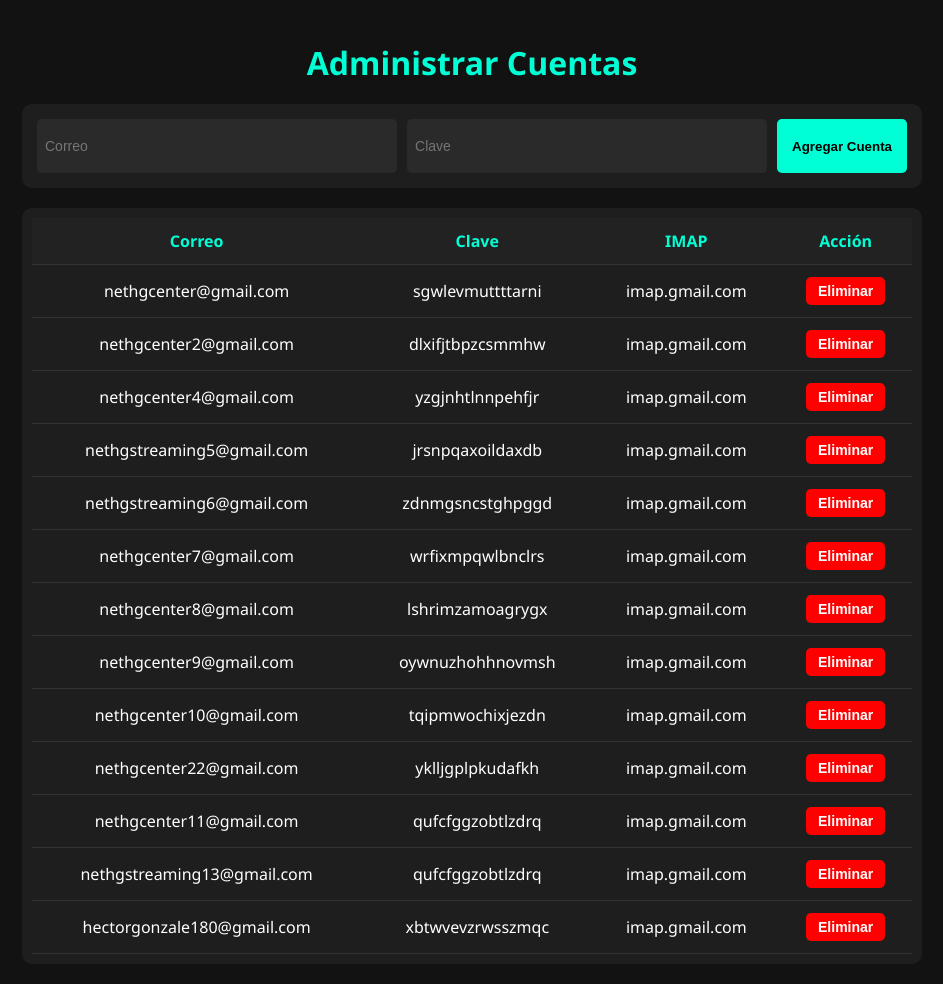
After one commit to anre0301/hgstreaming, a Flask app: page /admin in a window 1280 px wide. The commit adds this page. Shown: the whole page, without its empty margins (168-1111 px from the left). Run offline with Flask 3, Linux system fonts and the light colour scheme; data comes from the database, SQL or seed files in the repository; both versions use the stored data as it was after the commit.

Commit message:
Inicial: app Flask + admin + SQLite

```diff
--- a/app.py
+++ b/app.py
@@ -6,22 +6,14 @@ from datetime import datetime, timedelta
 import email.utils
 from bs4 import BeautifulSoup
 from concurrent.futures import ThreadPoolExecutor
+from database import init_db, get_cuentas, add_cuenta, delete_cuenta
 
 
 app = Flask(__name__)
+init_db()
 
-CUENTAS = [
-    {
-        "email": "darienmurillodorsal@gmail.com",
-        "password": "hwkjziivbocffrsw",
-        "imap": "imap.gmail.com"
-    },
-    {
-        "email": "axc983744@gmail.com",
-        "password": "xxepmhtylqxemsjv",
-        "imap": "imap.gmail.com"
-    }
-]
+def get_cuentas_actuales():
+    return get_cuentas()
 
 TITULOS_VALIDOS = [
     "Tu código de acceso temporal de Netflix",
@@ -140,7 +132,7 @@ def buscar():
     hace_15_min = ahora - timedelta(minutes=15)
 
     with ThreadPoolExecutor() as executor:
-        resultados = list(executor.map(lambda cuenta: revisar_cuenta(cuenta, palabra_clave, hace_15_min), CUENTAS))
+        resultados = list(executor.map(lambda cuenta: revisar_cuenta(cuenta, palabra_clave, hace_15_min), get_cuentas_actuales()))
 
     for resultado in resultados:
         if resultado:
@@ -227,7 +219,7 @@ def buscar_prime():
         return None
 
     with ThreadPoolExecutor() as executor:
-        resultados = list(executor.map(revisar_cuenta_prime, CUENTAS))
+        resultados = list(executor.map(revisar_cuenta_prime, get_cuentas_actuales()))
 
     for resultado in resultados:
         if resultado:
@@ -313,7 +305,7 @@ def buscar_disney():
         return None
 
     with ThreadPoolExecutor() as executor:
-        resultados = list(executor.map(revisar_cuenta_disney, CUENTAS))
+        resultados = list(executor.map(revisar_cuenta_disney, get_cuentas_actuales()))
 
     for resultado in resultados:
         if resultado:
@@ -322,5 +314,29 @@ def buscar_disney():
     return jsonify({'mensaje': 'No se encontró ningún código reciente válido'}), 200
 
 
+@app.route('/admin')
+def admin():
+    return render_template('admin.html')
+
+@app.route('/api/cuentas', methods=['GET'])
+def listar_cuentas():
+    return jsonify(get_cuentas())
+
+@app.route('/api/cuentas', methods=['POST'])
+def agregar_cuenta():
+    email = request.form.get('email')
+    password = request.form.get('password')
+    imap = "imap.gmail.com"  # Valor por defecto
+    if not email or not password:
+        return jsonify({'error': 'Datos incompletos'}), 400
+    add_cuenta(email, password, imap)
+    return jsonify({'mensaje': 'Cuenta agregada'}), 201
+
+@app.route('/api/cuentas/<email>', methods=['DELETE'])
+def borrar_cuenta(email):
+    delete_cuenta(email)
+    return jsonify({'mensaje': 'Cuenta eliminada'})
+
+
 if __name__ == '__main__':
     app.run(debug=True)
--- /dev/null
+++ b/database.py
@@ -0,0 +1,35 @@
+import sqlite3
+
+def init_db():
+    conn = sqlite3.connect('accounts.db')
+    c = conn.cursor()
+    c.execute('''CREATE TABLE IF NOT EXISTS cuentas (
+        id INTEGER PRIMARY KEY AUTOINCREMENT,
+        email TEXT NOT NULL,
+        password TEXT NOT NULL,
+        imap TEXT NOT NULL
+    )''')
+    conn.commit()
+    conn.close()
+
+def get_cuentas():
+    conn = sqlite3.connect('accounts.db')
+    c = conn.cursor()
+    c.execute("SELECT email, password, imap FROM cuentas")
+    cuentas = [{"email": row[0], "password": row[1], "imap": row[2]} for row in c.fetchall()]
+    conn.close()
+    return cuentas
+
+def add_cuenta(email, password, imap):
+    conn = sqlite3.connect('accounts.db')
+    c = conn.cursor()
+    c.execute("INSERT INTO cuentas (email, password, imap) VALUES (?, ?, ?)", (email, password, imap))
+    conn.commit()
+    conn.close()
+
+def delete_cuenta(email):
+    conn = sqlite3.connect('accounts.db')
+    c = conn.cursor()
+    c.execute("DELETE FROM cuentas WHERE email=?", (email,))
+    conn.commit()
+    conn.close()
--- /dev/null
+++ b/templates/admin.html
@@ -0,0 +1,199 @@
+<!DOCTYPE html>
+<html lang="es">
+<head>
+    <meta charset="UTF-8">
+    <title>Panel de Administración</title>
+    <meta name="viewport" content="width=device-width, initial-scale=1.0">
+    <style>
+        body {
+            font-family: 'Segoe UI', sans-serif;
+            background: #121212;
+            color: white;
+            margin: 0;
+            padding: 20px;
+        }
+
+        .container {
+            max-width: 900px;
+            margin: auto;
+        }
+
+        h1 {
+            color: #00ffd5;
+            text-align: center;
+            margin-bottom: 20px;
+        }
+
+        form {
+            background: #1e1e1e;
+            padding: 15px;
+            border-radius: 10px;
+            display: flex;
+            flex-wrap: wrap;
+            gap: 10px;
+            justify-content: center;
+            margin-bottom: 20px;
+        }
+
+        input {
+    padding: 8px;
+    border: none;
+    border-radius: 5px;
+    flex: 1 1 auto;
+    background: #2a2a2a;
+    color: white;
+    font-size: 14px;
+    height: 38px; /* 👈 altura fija */
+}
+
+        button {
+            padding: 10px 15px;
+            background: #00ffd5;
+            border: none;
+            border-radius: 5px;
+            cursor: pointer;
+            color: black;
+            font-weight: bold;
+            transition: background 0.2s ease;
+        }
+
+        button:hover {
+            background: #00c0a3;
+        }
+
+        .table-container {
+            overflow-x: auto;
+            background: #1e1e1e;
+            border-radius: 10px;
+            padding: 10px;
+        }
+
+        table {
+            width: 100%;
+            border-collapse: collapse;
+            min-width: 600px;
+        }
+
+        th, td {
+            padding: 12px;
+            text-align: center;
+            border-bottom: 1px solid #333;
+        }
+
+        th {
+            background: #222;
+            color: #00ffd5;
+        }
+
+        tr:hover {
+            background: #2a2a2a;
+        }
+
+        .btn-delete {
+            background: red;
+            color: white;
+            padding: 6px 12px;
+            border-radius: 5px;
+            border: none;
+            cursor: pointer;
+            font-size: 14px;
+        }
+
+        .btn-delete:hover {
+            background: darkred;
+        }
+
+        /* Responsivo */
+      @media (max-width: 600px) {
+    form {
+        flex-direction: column;
+    }
+
+    input, button {
+        width: 100%;
+        height: 38px; /* 👈 más compacto en móvil */
+        font-size: 14px;
+    }
+}
+
+    </style>
+</head>
+<body>
+<div class="container">
+    <h1>Administrar Cuentas</h1>
+
+    <form id="form-agregar">
+        <input type="email" id="email" placeholder="Correo" required>
+        <input type="text" id="password" placeholder="Clave" required>
+        <button type="submit">Agregar Cuenta</button>
+    </form>
+
+    <div class="table-container">
+        <table id="tabla-cuentas">
+            <thead>
+                <tr>
+                    <th>Correo</th>
+                    <th>Clave</th>
+                    <th>IMAP</th>
+                    <th>Acción</th>
+                </tr>
+            </thead>
+            <tbody></tbody>
+        </table>
+    </div>
+</div>
+
+<script>
+async function cargarCuentas() {
+    const res = await fetch('/api/cuentas');
+    const cuentas = await res.json();
+    const tbody = document.querySelector('#tabla-cuentas tbody');
+    tbody.innerHTML = '';
+    cuentas.forEach(cuenta => {
+        const tr = document.createElement('tr');
+        tr.innerHTML = `
+            <td>${cuenta.email}</td>
+            <td>${cuenta.password}</td>
+            <td>${cuenta.imap}</td>
+            <td><button class="btn-delete" onclick="eliminarCuenta('${cuenta.email}')">Eliminar</button></td>
+        `;
+        tbody.appendChild(tr);
+    });
+}
+
+async function agregarCuenta(email, password) {
+    const formData = new FormData();
+    formData.append('email', email);
+    formData.append('password', password);
+    formData.append('imap', 'imap.gmail.com');
+
+    const res = await fetch('/api/cuentas', { method: 'POST', body: formData });
+    if (res.ok) {
+        cargarCuentas();
+    } else {
+        alert('Error al agregar cuenta');
+    }
+}
+
+async function eliminarCuenta(email) {
+    const res = await fetch(`/api/cuentas/${encodeURIComponent(email)}`, { method: 'DELETE' });
+    if (res.ok) {
+        cargarCuentas();
+    } else {
+        alert('Error al eliminar cuenta');
+    }
+}
+
+document.getElementById('form-agregar').addEventListener('submit', e => {
+    e.preventDefault();
+    const email = document.getElementById('email').value;
+    const password = document.getElementById('password').value;
+    agregarCuenta(email, password);
+    e.target.reset();
+});
+
+cargarCuentas();
+</script>
+
+</body>
+</html>
```
Also changed, not shown: templates/disney.html (+15 -5 lines), templates/index.html (+20 -5 lines), templates/netflix.html (+18 -5 lines), templates/prime.html (+18 -5 lines), accounts.db (added).
